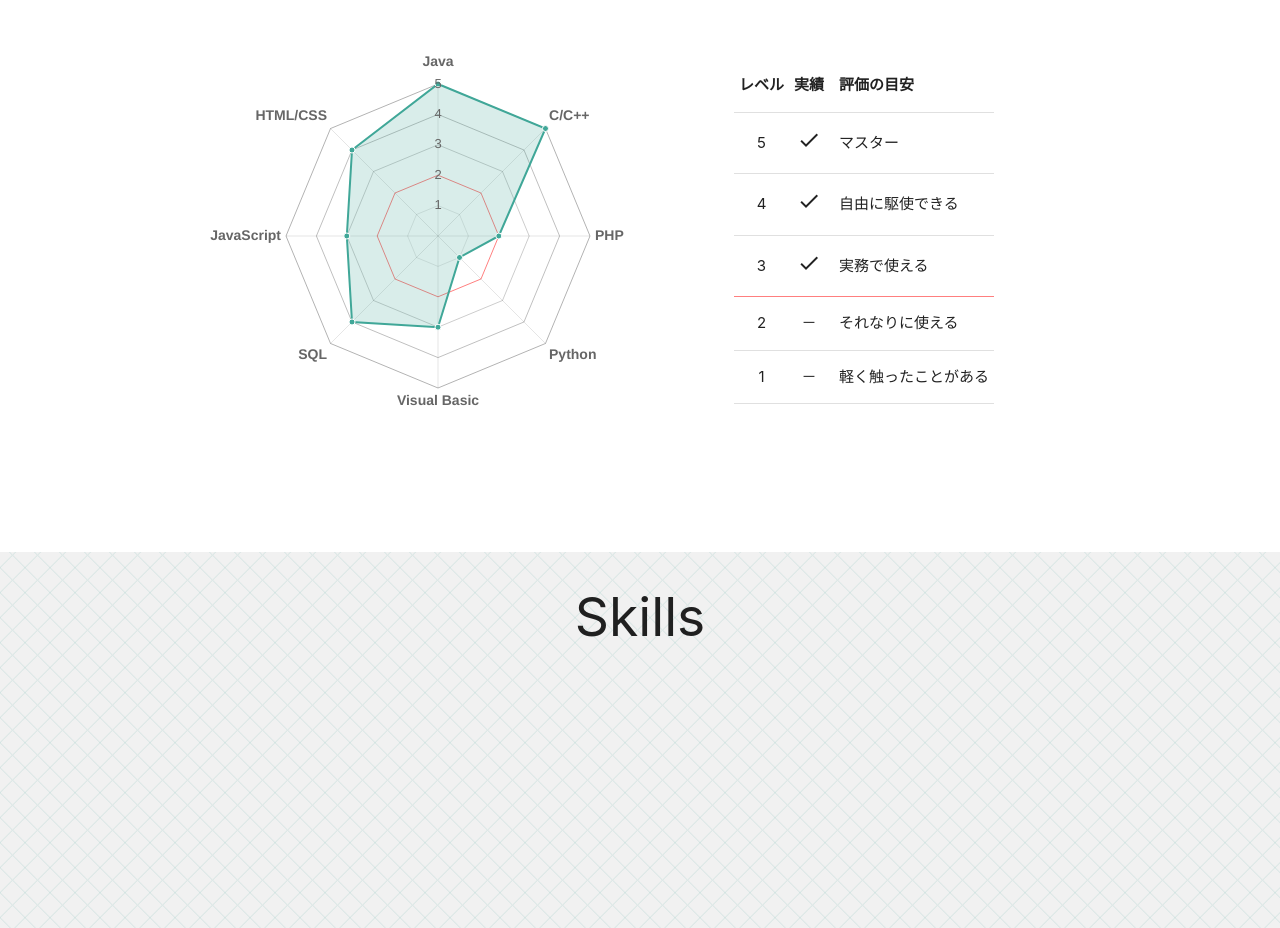
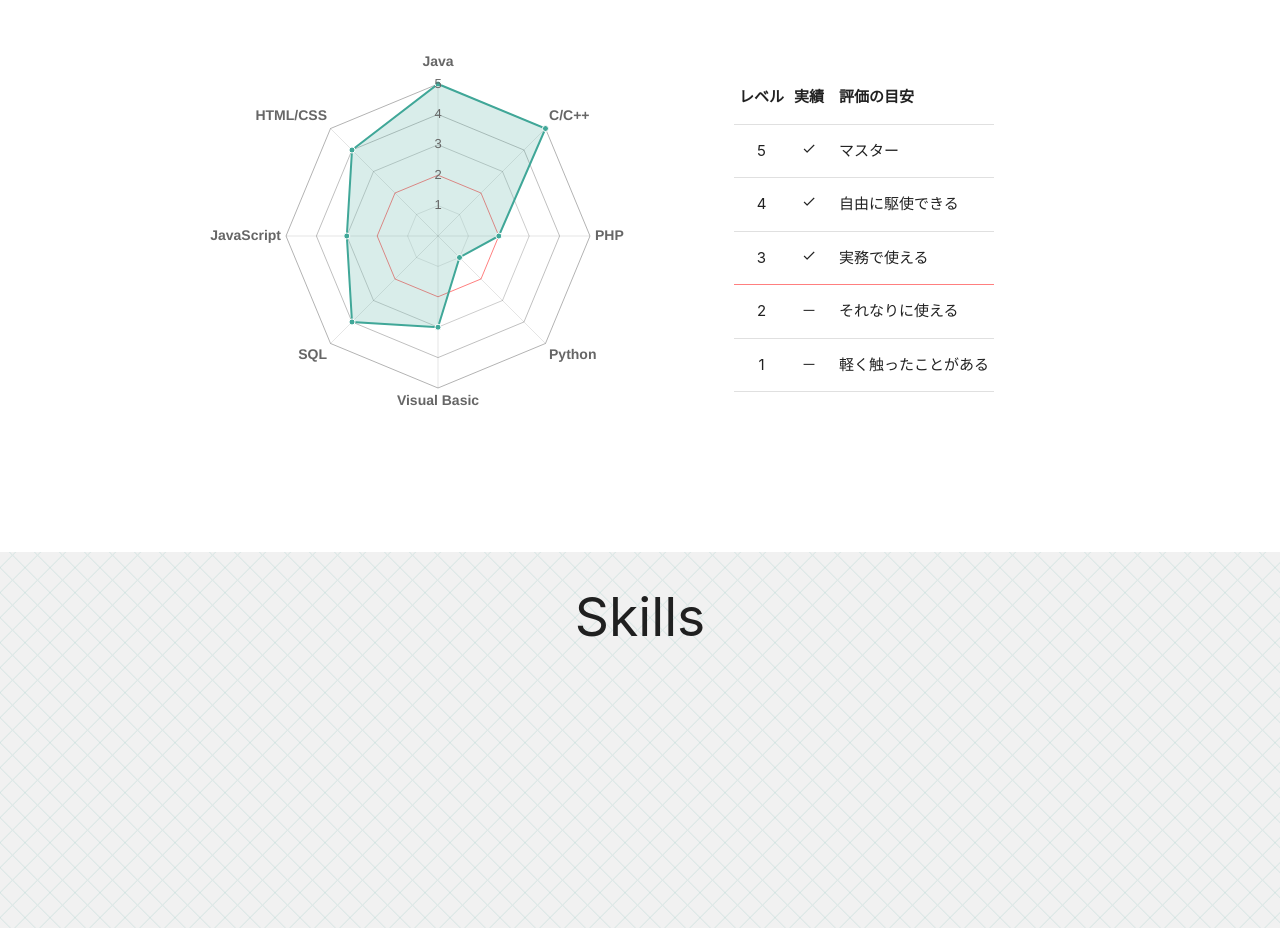
Before and after one commit to higamaya/about-me, a website: page index.html in a window 1280 px wide. Shown: the part 1720-2648 px from the top of the page. Drawn offline with Linux system fonts and the light colour scheme.

Commit message:
Adjust size of material icons

```diff
--- a/assets/css/style.css
+++ b/assets/css/style.css
@@ -1,3 +1,7 @@
+.material-icons {
+	font-size: inherit;
+}
+
 .brand-color {
 	background-color: #40a798;
 }
```
